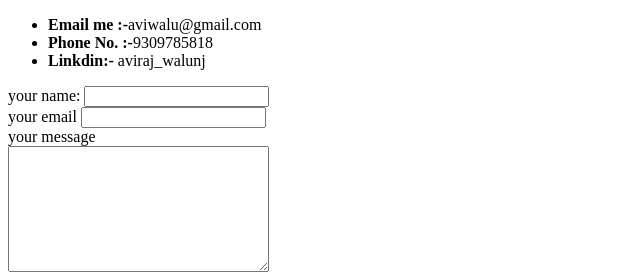
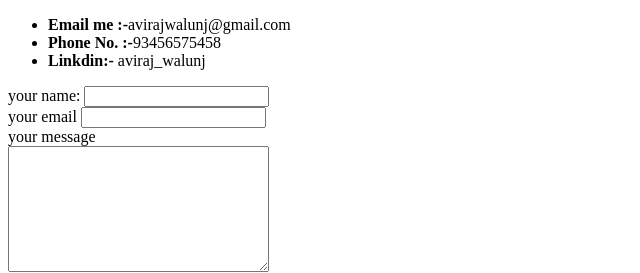
Before and after one commit to avirajwalunj/cv, a plain HTML site: page contact details.html in a window 1280 px wide. Shown: the top 273 px of the page, 0-640 px from the left. Drawn offline with Linux system fonts and the light colour scheme.

Commit message:
Update contact details.html

```diff
--- a/contact details.html
+++ b/contact details.html
@@ -6,8 +6,8 @@
   </head>
   <body>
     <ul>
-      <li><strong>Email me :-</strong>aviwalu@gmail.com</li>
-      <li><strong>Phone No. :-</strong>9309785818</li>
+      <li><strong>Email me :-</strong>avirajwalunj@gmail.com</li>
+      <li><strong>Phone No. :-</strong>93456575458</li>
       <li><strong>Linkdin:- </strong>aviraj_walunj</li>
     </ul>
 
```
